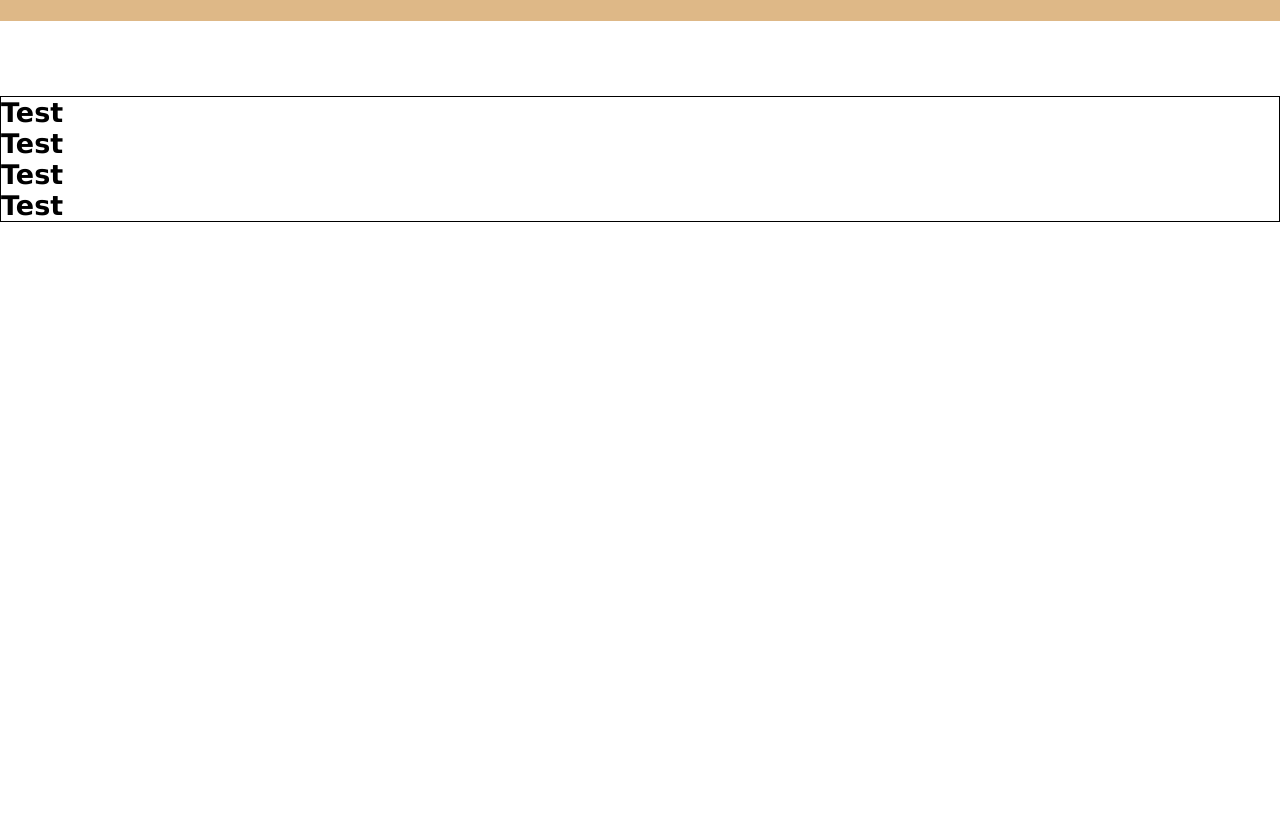
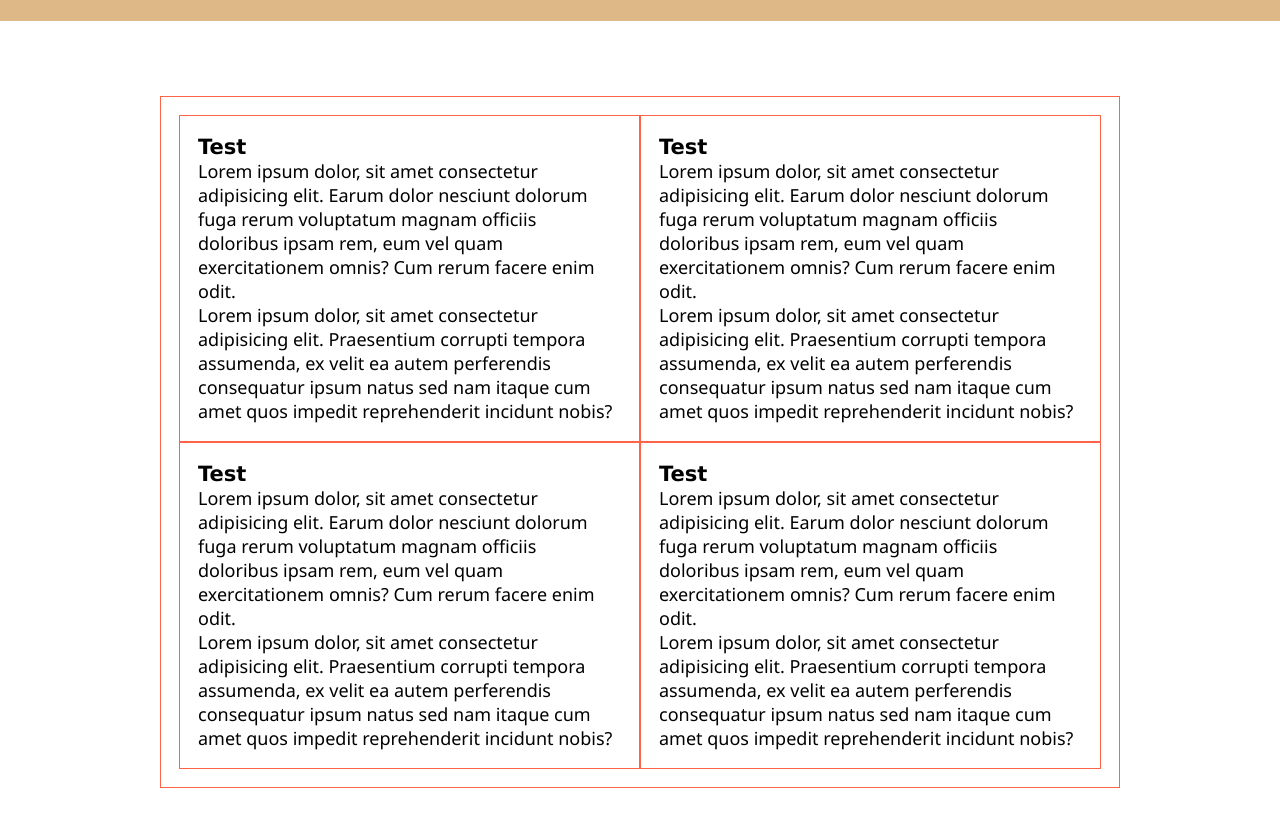
Before and after one commit to timegated/restaurant-template, a website built with webpack: page src/index.html in a window 1280 px wide. Shown: the part 84-910 px from the top of the page. Before the commit the page ends 800 px from the top, so only its background shows below. Built offline with nearby package versions, Linux system fonts and the light colour scheme.

Commit message:
grid-layout: using css grid for site content layout

```diff
--- a/src/css/main.css
+++ b/src/css/main.css
@@ -16,6 +16,16 @@ html, body {
 }
 
 main {
-    margin-top: 10rem;
-    border: 1px solid black;
+    max-width: 960px;
+    margin: 10rem auto;
 }
+
+.about-section {
+    display: grid;
+    grid-template-columns: repeat(auto-fill, minmax(350px, 1fr));
+}
+
+section {
+    border: 1px solid tomato;
+    padding: 1rem;
+}
--- a/src/css/mobile.css
+++ b/src/css/mobile.css
@@ -1,3 +1,13 @@
 .mobile-menu {
+  margin-top: 10px;
   display: none;
 }
+
+@media screen and (max-width: 480px) {
+  .mobile-menu {
+    display: block;
+  }
+  .main-header {
+    display: none;
+  }
+}
--- a/src/css/navbar.css
+++ b/src/css/navbar.css
@@ -28,3 +28,9 @@
     text-decoration: none;
     font-size: 1.5rem;
 }
+
+.main-menu__item a:hover,
+.main-menu__item a:active {
+    color: #000;
+    border-bottom: 1px solid #000;
+}
--- a/src/index.html
+++ b/src/index.html
@@ -1,10 +1,12 @@
 <!DOCTYPE html>
 <html lang="en">
+
 <head>
     <meta charset="UTF-8">
     <meta name="viewport" content="width=device-width, initial-scale=1.0">
     <title>Restaurant Template</title>
 </head>
+
 <body>
     <nav class="mobile-menu">
         <ul class="mobile-menu__items">
@@ -32,18 +34,45 @@
         </nav>
     </header>
     <main>
-        <section>
+        <section class="about-section">
+            <section class="about-section__item">
                 <h1>Test</h1>
+                <p> Lorem ipsum dolor, sit amet consectetur adipisicing elit.
+                    Earum dolor nesciunt dolorum fuga rerum voluptatum magnam officiis doloribus ipsam rem,
+                    eum vel quam exercitationem omnis? Cum rerum facere enim odit.</p>
+                <p>Lorem ipsum dolor, sit amet consectetur adipisicing elit. Praesentium corrupti tempora assumenda, ex
+                    velit ea autem perferendis consequatur ipsum natus sed nam itaque cum amet quos impedit reprehenderit
+                    incidunt nobis?</p>
             </section>
-        <section>
+            <section class="about-section__item">
                 <h1>Test</h1>
+                <p> Lorem ipsum dolor, sit amet consectetur adipisicing elit.
+                    Earum dolor nesciunt dolorum fuga rerum voluptatum magnam officiis doloribus ipsam rem,
+                    eum vel quam exercitationem omnis? Cum rerum facere enim odit.</p>
+                <p>Lorem ipsum dolor, sit amet consectetur adipisicing elit. Praesentium corrupti tempora assumenda, ex
+                    velit ea autem perferendis consequatur ipsum natus sed nam itaque cum amet quos impedit reprehenderit
+                    incidunt nobis?</p>
             </section>
-        <section>
+            <section class="about-section__item">
                 <h1>Test</h1>
+                <p> Lorem ipsum dolor, sit amet consectetur adipisicing elit.
+                    Earum dolor nesciunt dolorum fuga rerum voluptatum magnam officiis doloribus ipsam rem,
+                    eum vel quam exercitationem omnis? Cum rerum facere enim odit.</p>
+                <p>Lorem ipsum dolor, sit amet consectetur adipisicing elit. Praesentium corrupti tempora assumenda, ex
+                    velit ea autem perferendis consequatur ipsum natus sed nam itaque cum amet quos impedit reprehenderit
+                    incidunt nobis?</p>
             </section>
-        <section>
+            <section class="about-section__item">
                 <h1>Test</h1>
+                <p> Lorem ipsum dolor, sit amet consectetur adipisicing elit.
+                    Earum dolor nesciunt dolorum fuga rerum voluptatum magnam officiis doloribus ipsam rem,
+                    eum vel quam exercitationem omnis? Cum rerum facere enim odit.</p>
+                <p>Lorem ipsum dolor, sit amet consectetur adipisicing elit. Praesentium corrupti tempora assumenda, ex
+                    velit ea autem perferendis consequatur ipsum natus sed nam itaque cum amet quos impedit reprehenderit
+                    incidunt nobis?</p>
+            </section>
         </section>
     </main>
 </body>
+
 </html>
```
Lines whose indentation alone changed are shown as unchanged.
